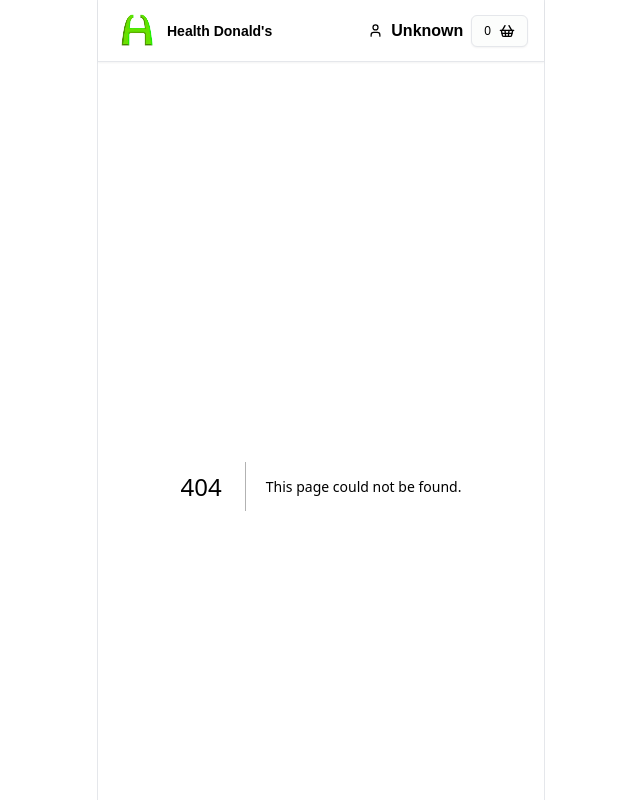
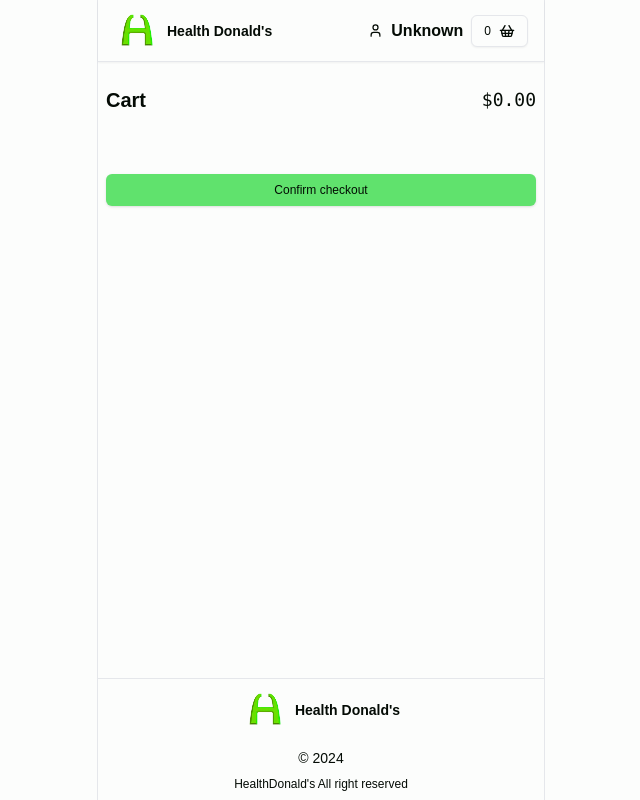
Before and after one commit to AxelLap/healthdonalds, a Next.js app: page /checkout in a window 1280 px wide. Before the commit this address had no page. Shown: the top 800 px of the page, without its empty margins (319-959 px from the left). Built offline with nearby package versions, Linux system fonts and the light colour scheme.

Commit message:
T10: checkout page added

```diff
--- /dev/null
+++ b/app/checkout/page.jsx
@@ -0,0 +1,21 @@
+"use client";
+import { ItemsCart } from "@/components/features/cart/itemsCart";
+import { buttonVariants } from "@/components/ui/button";
+import Link from "next/link";
+
+export default function Home() {
+  return (
+    <div className="flex flex-col gap-8 max-h-full">
+      <ItemsCart />
+      <Link
+        href="/checkout/success"
+        className={buttonVariants({
+          size: "sm",
+          className: "w-full",
+        })}
+      >
+        Confirm checkout
+      </Link>
+    </div>
+  );
+}
--- /dev/null
+++ b/src/components/features/cart/itemsCart.jsx
@@ -0,0 +1,59 @@
+import { Button } from "@/components/ui/button";
+import { formatPrice } from "@/lib/format-price";
+import { useCartPrice, useCartStore } from "@/lib/store/use-cart-store";
+import { Minus, Trash2 } from "lucide-react";
+
+export const ItemsCart = () => {
+  //récupération du panier depuis useCartStore
+  const items = useCartStore((s) => s.items);
+
+  //Récupératiion de la methode de calcul du prix
+  const price = useCartPrice();
+  return (
+    <div className="flex flex-col gap-2">
+      <div className="flex items-center gap-4 mb-3">
+        <h2 className="text-xl font-bold">Cart</h2>
+        <p className="ml-auto text-lg font-mono">{formatPrice(price)}</p>
+      </div>
+      <div className="w-fulll flex flex-col gap-3 mb-2 max-h-44 overflow-y-auto">
+        {
+          //récuperation des lignes du panier
+          Object.values(items).map((cartItem) => (
+            <CartLineItem
+              key={cartItem.item.id}
+              item={cartItem.item}
+              quantity={cartItem.quantity}
+            />
+          ))
+        }
+      </div>
+    </div>
+  );
+};
+
+const CartLineItem = ({ item, quantity }) => {
+  const removeItem = useCartStore((s) => s.removeItem);
+  return (
+    <div className="flex gap-4 p-1 items-center">
+      <div className="size-14 p-1 bg-accent rounded-md border relative">
+        <img src={item.image} alt={`${item.name}'s image`} />
+        <span className="-left-2 -top-2 text-md size-4 rounded-full bg-white border p-2 flex items-center justify-center absolute">
+          {quantity}
+        </span>
+      </div>
+      <p className="text-md font-bold">{item.name}</p>
+      <div className="ml-auto flex items-center gap-2">
+        <p className="font-mono">{formatPrice(item.price * quantity)}</p>
+        <Button
+          size="sm"
+          variant="outline"
+          onClick={() => {
+            removeItem(item);
+          }}
+        >
+          {quantity === 1 ? <Trash2 size={12} /> : <Minus size={12} />}
+        </Button>
+      </div>
+    </div>
+  );
+};
--- a/src/components/features/footer-cart/FooterCart.jsx
+++ b/src/components/features/footer-cart/FooterCart.jsx
@@ -1,90 +1,42 @@
 "use client";
-import { Button } from "@/components/ui/button";
-import { formatPrice } from "@/lib/format-price";
-import { useCartPrice, useCartStore } from "@/lib/store/use-cart-store";
-import {
-  ChevronDownCircle,
-  ChevronUpCircle,
-  Minus,
-  Trash2,
-} from "lucide-react";
+import { Button, buttonVariants } from "@/components/ui/button";
+import { useCartPrice } from "@/lib/store/use-cart-store";
+import { ChevronDown, ChevronUp } from "lucide-react";
+import Link from "next/link";
 import { useState } from "react";
+import { ItemsCart } from "../cart/itemsCart";
 
 export const FooterCart = () => {
   const [open, setOpen] = useState(false);
-
-  //récupération du panier depuis useCartStore
-  const cart = useCartStore();
 
   //Récupératiion de la methode de calcul du prix
   const price = useCartPrice();
 
   return (
-    <div className="max-h-42  max-w-md m-auto p-4 rounded-t-lg bg-card border fixed inset-x-0 bottom-0  ">
-      <div className="flex items-center gap-4 mb-3">
-        <h2 className="text-xl font-bold">Cart</h2>
-        <p className="ml-auto text-lg font-mono">{formatPrice(price)}</p>
+    <div className="max-h-42  max-w-md m-auto pt-8 px-2 pb-4 rounded-t-lg bg-card border fixed inset-x-0 bottom-0  ">
       <Button
-          size="sm"
-          variant="ghost"
+        className="absolute inset-x-4 top-2 hover:bg-transparent m-auto"
+        variant="outline"
+        size="tile"
         onClick={() => {
           setOpen((s) => !s);
         }}
       >
-          {open ? (
-            <ChevronDownCircle size={12} />
-          ) : (
-            <ChevronUpCircle size={12} />
-          )}
+        {open ? <ChevronDown size={15} /> : <ChevronUp size={15} />}
       </Button>
-      </div>
 
-      {open ? (
-        <div className="w-fulll flex flex-col gap-3 mb-2 max-h-32 overflow-y-auto">
-          {
-            //récuperation des lignes du panier
-            Object.values(cart.items).map((cartItem) => (
-              <CartLineItem
-                key={cartItem.item.id}
-                item={cartItem.item}
-                quantity={cartItem.quantity}
-              />
-            ))
-          }
-        </div>
-      ) : null}
+      {open ? <ItemsCart /> : null}
       <div>
-        <Button className="w-full" size="sm">
+        <Link
+          href="/checkout"
+          className={buttonVariants({
+            size: "sm",
+            className: "w-full",
+          })}
+        >
           Checkout
-        </Button>
+        </Link>
       </div>
     </div>
   );
 };
-
-const CartLineItem = ({ item, quantity }) => {
-  const removeItem = useCartStore((s) => s.removeItem);
-  return (
-    <div className="flex gap-4 p-1 items-center">
-      <div className="size-14 p-1 bg-accent rounded-md border relative">
-        <img src={item.image} alt={`${item.name}'s image`} />
-        <span className="-left-2 -top-2 text-md size-4 rounded-full bg-white border p-2 flex items-center justify-center absolute">
-          {quantity}
-        </span>
-      </div>
-      <p className="text-md font-bold">{item.name}</p>
-      <div className="ml-auto flex items-center gap-2">
-        <p className="font-mono">{formatPrice(item.price * quantity)}</p>
-        <Button
-          size="sm"
-          variant="outline"
-          onClick={() => {
-            removeItem(item);
-          }}
-        >
-          {quantity === 1 ? <Trash2 size={12} /> : <Minus size={12} />}
-        </Button>
-      </div>
-    </div>
-  );
-};
--- a/src/components/ui/button.jsx
+++ b/src/components/ui/button.jsx
@@ -25,6 +25,7 @@ const buttonVariants = cva(
         sm: "h-8 rounded-md px-3 text-xs",
         lg: "h-10 rounded-md px-8",
         icon: "h-9 w-9",
+        tile: "h-4 w-6",
       },
     },
     defaultVariants: {
```
Lines whose indentation alone changed are shown as unchanged.
